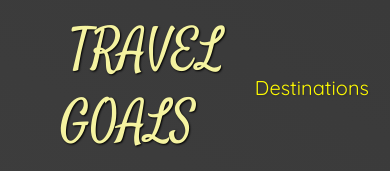
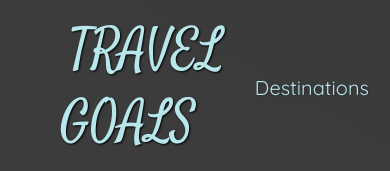
Before and after one commit to kalonjic34/travel-page, a plain HTML site: page places.html in a window 390 px wide. Shown: the top 171 px of the page. Drawn offline with Linux system fonts and the light colour scheme.

Commit message:
Improved the places.css file for the travel destinations page. Added a linear gradient background and adjusted text colors for readability. Updated header styles with hover effects and implemented a responsive grid layout for better organization.
Enhanced list item styles with background colors and box shadows, and ensured images maintain their aspect ratio, collectively enhancing the user experience on the Travel Goals website.

```diff
--- a/places.css
+++ b/places.css
@@ -3,8 +3,24 @@ body {
     color: rgb(68, 68, 68);
 }
 
+#page-logo a{
+    color: rgb(183, 230, 235);
+}
+#page-logo a:hover{
+    background-color: rgb(183, 230, 235);
+    color: rgb(59, 59, 59);
+}
+
 header {
     position: static;
+}
+
+header a{
+    color: rgb(183, 230, 235);
+}
+header nav a:hover{
+    background-color: rgb(183, 230, 235);
+    color: rgb(59, 59, 59);
 }
 
 main ul {
```
